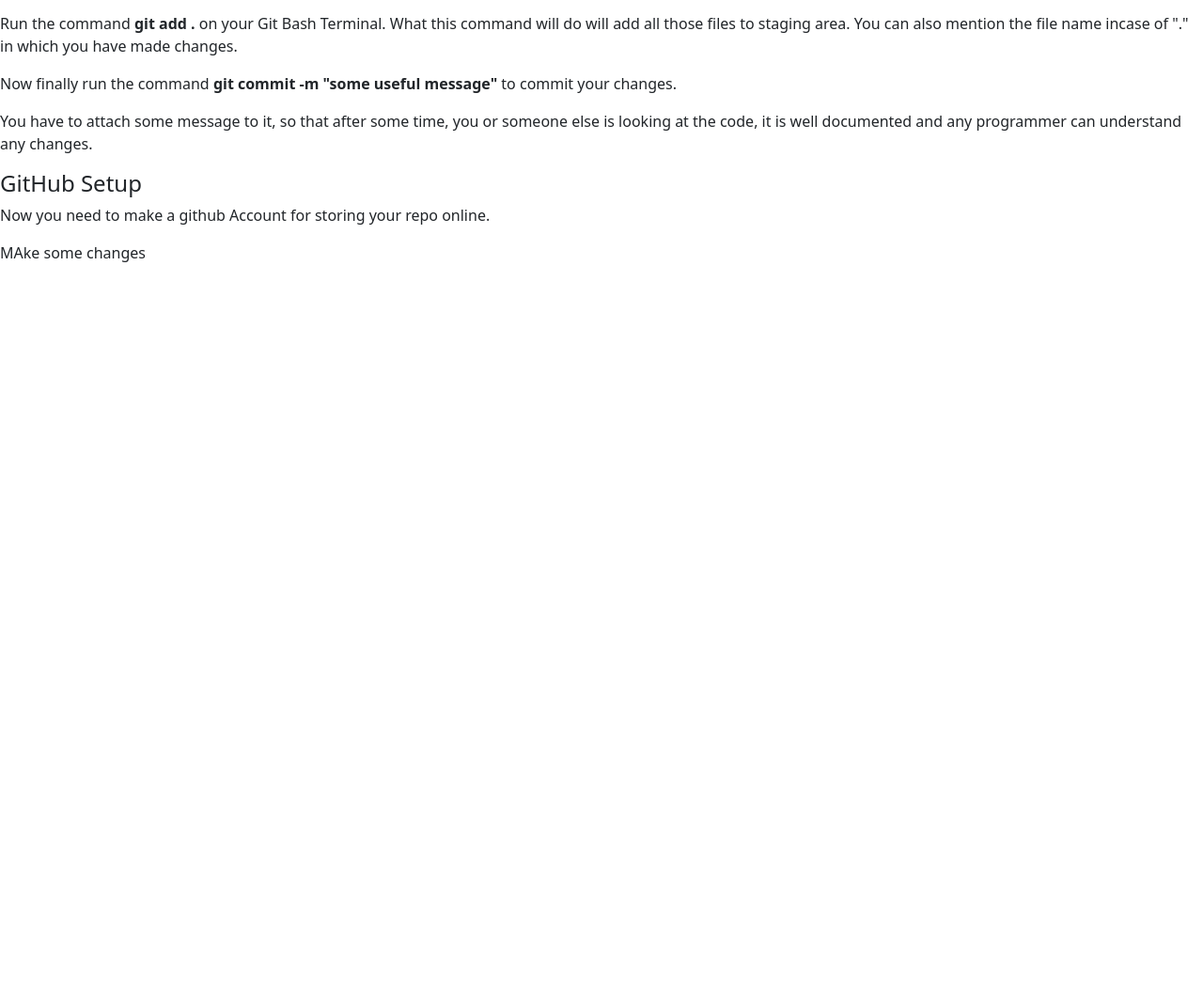
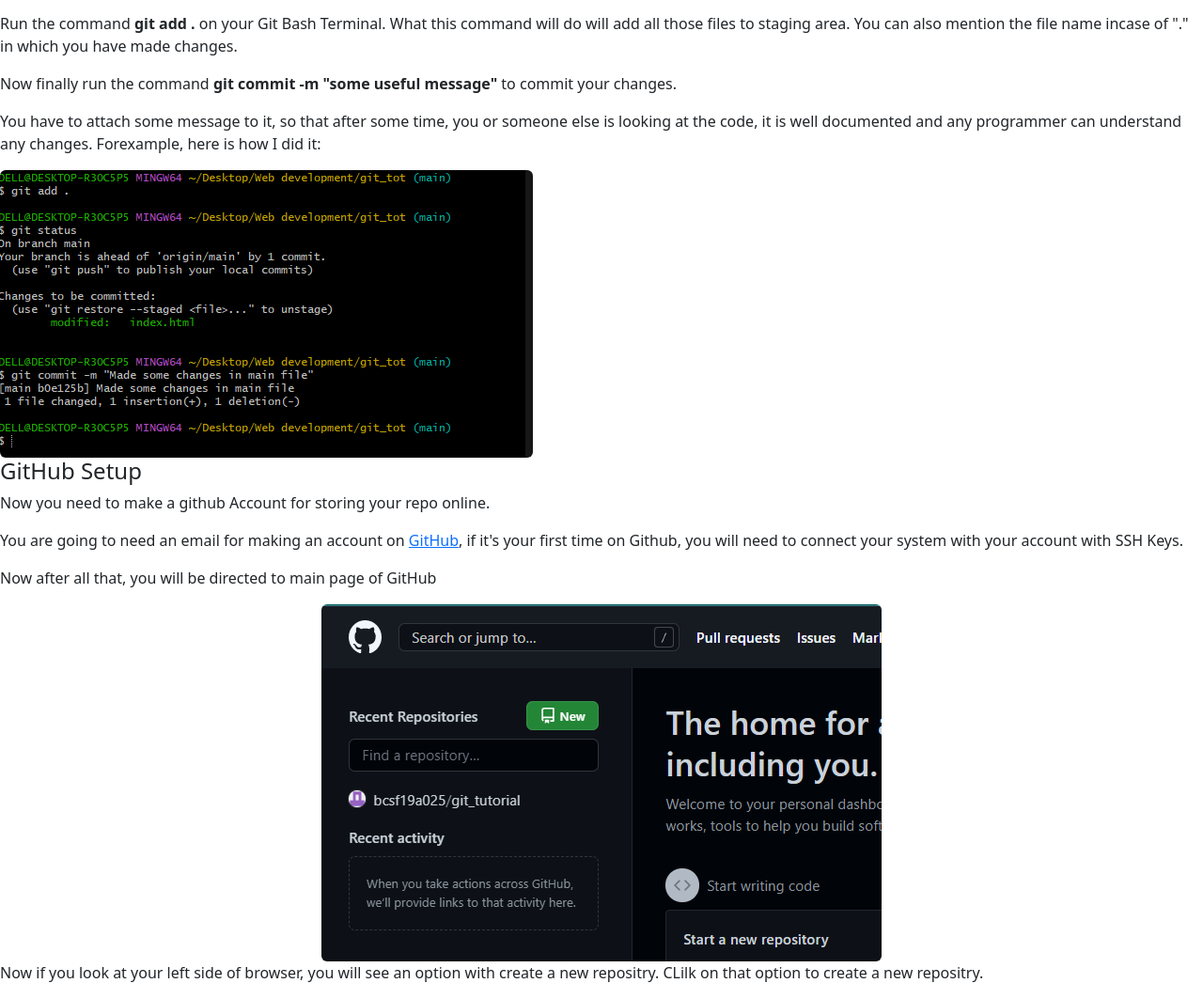
Before and after one commit to bcsf19a025/forPractice, a website: page index.html in a window 1280 px wide. Shown: the part 2185-3248 px from the top of the page at 94% size. Before the commit the page ends 2482 px from the top, so only its background shows below. Drawn offline with nearby package versions, Linux system fonts and the light colour scheme.

Commit message:
starting github tutorial

```diff
--- a/index.html
+++ b/index.html
@@ -95,13 +95,13 @@
       it will show some red lines.Like this
     </p>
     <div class="text-center">
-      <img src="/static/git-add.png" class="rounded float-left" alt="Bash Photo">
+      <img src="/static/git-add.png" class="rounded float-left" alt="Git Add">
     </div>
     <p>
       Basically how it all it all works can be described in one photo.
     </p>
     <div class="text-center">
-    <img src="/static/git-workflow.png" class="rounded float-left" alt="Bash Photo">
+    <img src="/static/git-workflow.png" class="rounded float-left" alt="Git Workflow">
     </div>
     <p>
       First when we make some changes(added some file or anything), git will realize that you have
@@ -118,12 +118,22 @@
     </p>
     <p>You have to attach some message to it, so that after some time, you or someone
     else is looking at the code, it is well documented and any programmer can understand
-    any changes.
+    any changes. Forexample, here is how I did it:
     </p>
+    <img src="/static/git-commit.png" class="rounded float-left" alt="Commit Photo">
+
     <h4 class>GitHub Setup</h4>
     <p>
       Now you need to make a github Account for storing your repo online.
     </p>
-    <p>MAke some changes</p>
+    <p> You are going to need an email for making an account on <a href="https://github.com/" target="_blank">GitHub</a>,
+    if it's your first time on Github, you will need to connect your system with your account with SSH Keys. </p>
+    <p>Now after all that, you will be directed to main page of GitHub</p>
+    <div class="text-center">
+    <img src="/static/github_main.png" class="rounded float-left" alt="GitHub">
+    </div>
+    <p>Now if you look at your left side of browser, you will see an option with
+    create a new repositry. CLilk on that option to create a new repositry.
+    </p>
   </body>
 </html>
```
Also changed, not shown: static/git-commit.png (added), static/github_main.png (added).
